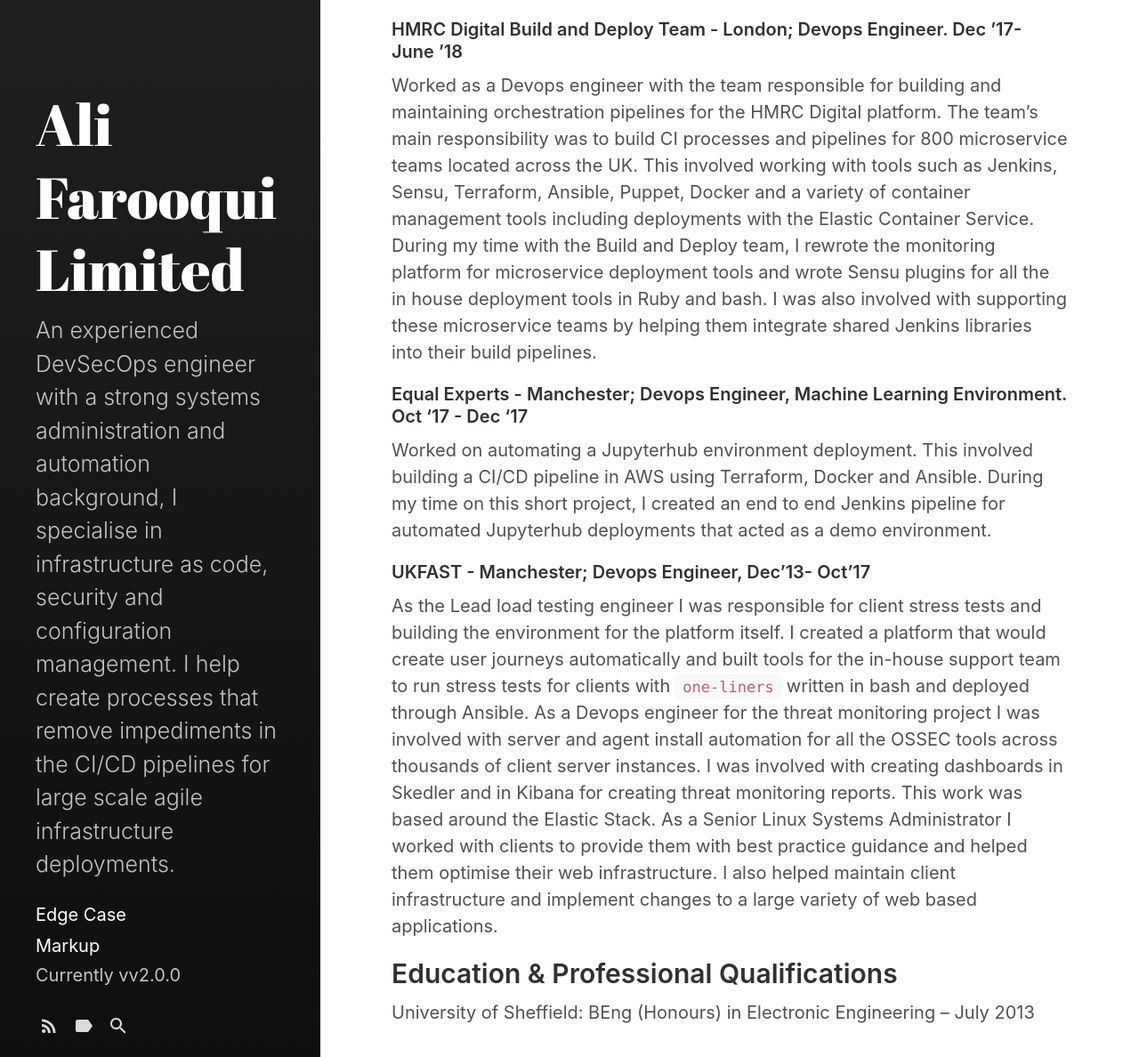
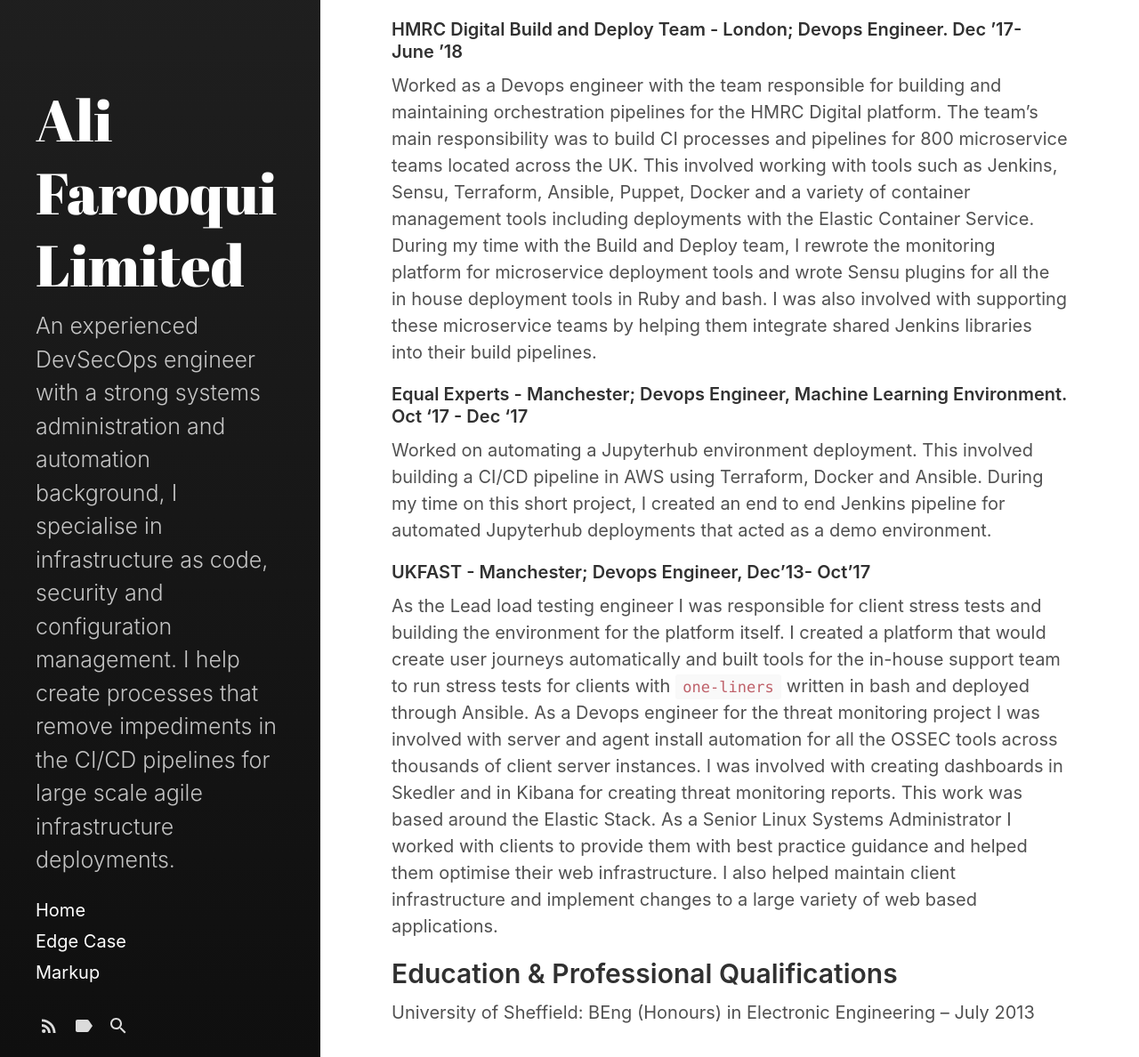
Before and after one commit to alimurtazafarooqui/alifarooqui.github.io, a Jekyll site: the page built from about.md, in a window 1280 px wide. Shown: the part 1458-2646 px from the top of the page at 89% size. Built offline with Jekyll 4.4.1, drawn with Linux system fonts in a browser that asks for light colours; Markdown is read by kramdown in place of the engine named in the settings; some of the changed lines change nothing that is shown.

Commit message:
v2. Updating jekyll

```diff
--- a/_config.yml
+++ b/_config.yml
@@ -1,10 +1,6 @@
 # Dependencies
-markdown:         redcarpet
-highlighter:      pygments
-
-# Permalinks
-permalink:        pretty
-relative_permalinks: true
+markdown:         kramdown
+highlighter:      rouge
 
 # Setup
 title:            Ali Farooqui Limited
@@ -15,12 +11,20 @@
 
 author:
   name:           'Ali Farooqui'
-  url:            https://alifarooqui.net
+  url:            https://alimurtazafarooqui.github.io/
 
 paginate:         5
+# paginate_path:    '/page:num'
+                    # Or '/blog/page:num' if you want to move your index pages
 
-# Custom vars
-version:          v2.0.0
+plugins:
+  - jekyll-feed
+  - jekyll-gist
+  - jekyll-paginate
 
-github:
-  repo:           https://alifarooqui.net
+# Sidebar link settings
+sidebar_home_link:  true
+# sidebar_blog_link:  '/blog'   # By default, your home page is your blog
+                                # page. If you change your paginate_path,
+                                # set this to the root of the paginate_path
+                                # to enable a separate blog link.
```
